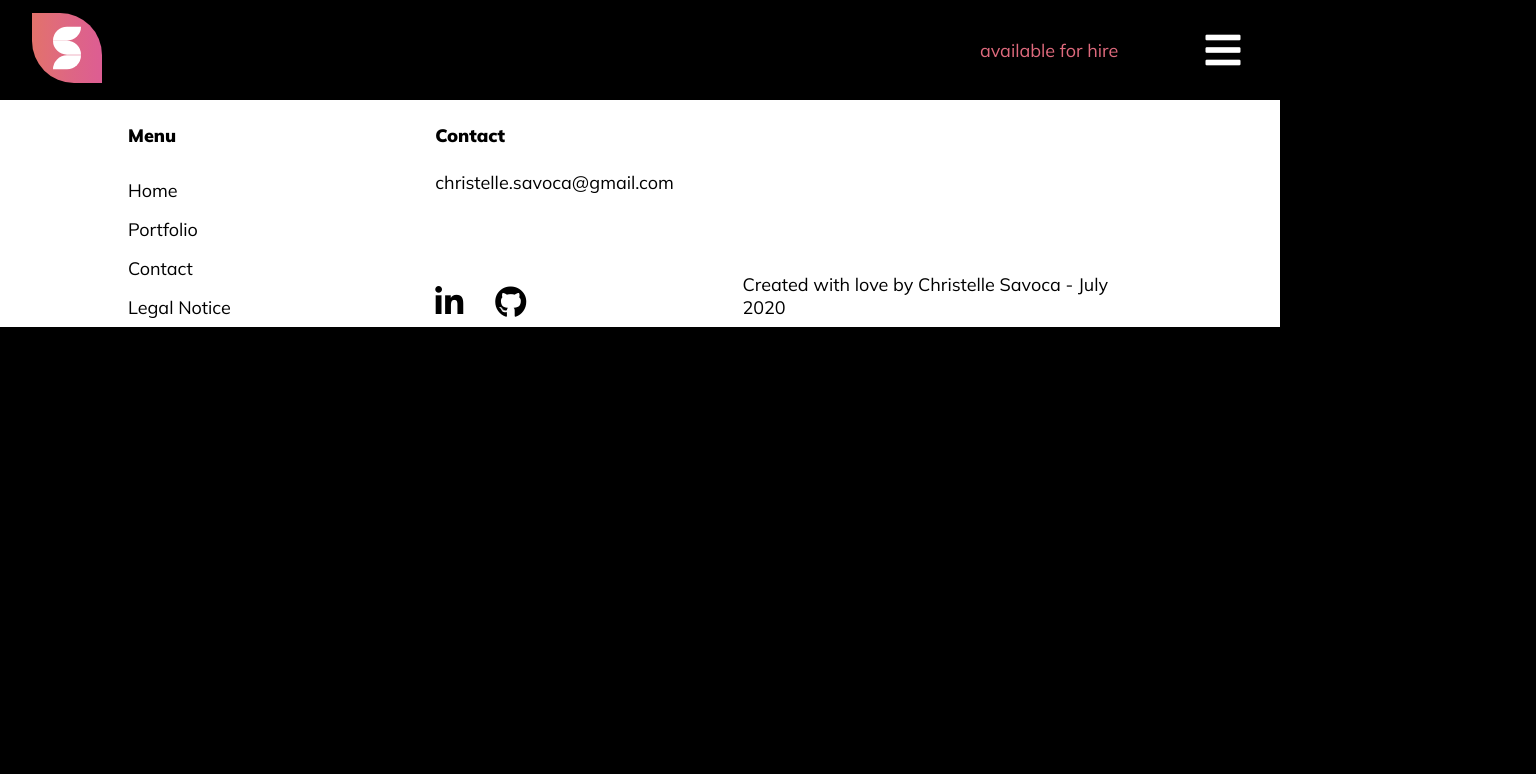
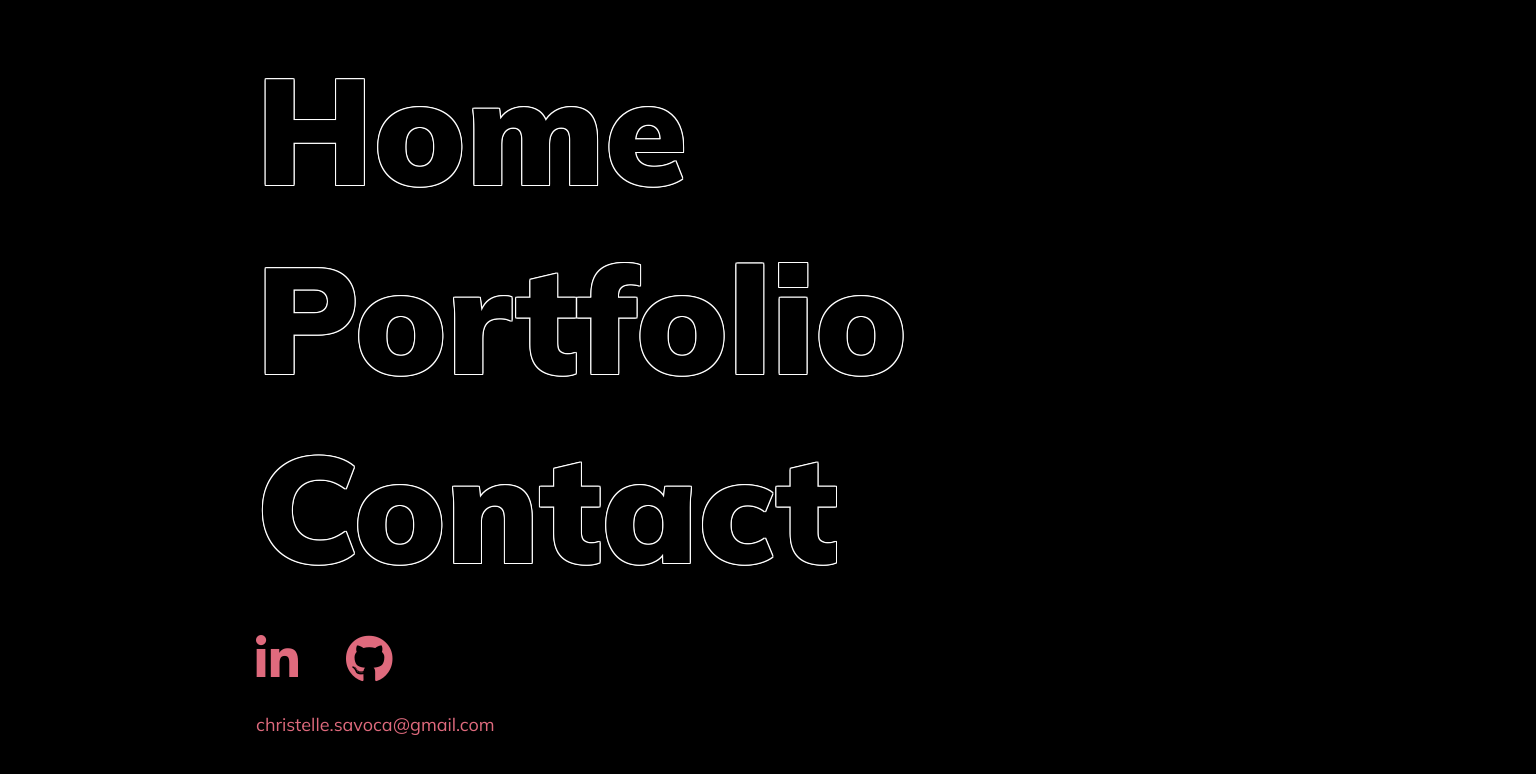
Before and after one commit to Chris-css/christelle_savoca_portfolio_front, a React (Create React App) app in the folder portfolio-chriscss/: page /burger in a window 1280 px wide. Shown: the top 774 px of the page, 1536 px wide, since content can reach past the window. Built offline with nearby package versions, Linux system fonts and the light colour scheme.

Commit message:
burger menu

```diff
--- a/portfolio-chriscss/src/App.js
+++ b/portfolio-chriscss/src/App.js
@@ -1,19 +1,19 @@
 import React from "react";
 import { Route, Switch } from "react-router-dom";
-import NavBar from "./components/NavBar";
+import Burger from "./components/Burger"
 import Home from "./components/Home";
-import Footer from "./components/Footer";
+
 import "./App.css";
 
 function App() {
     return (
         <div className="App">
-            <NavBar />
+
             <Switch>
                 <Route path="/" component={Home} exact />
+                <Route path="/burger" component={Burger} exact />
 
             </Switch>
-            <Footer />
         </div>
     );
 }
--- /dev/null
+++ b/portfolio-chriscss/src/components/Burger.jsx
@@ -0,0 +1,32 @@
+import React from "react";
+import { Link } from "react-router-dom";
+import "../style/Burger.css";
+
+const Burger = () => {
+    return (
+        <div className="burger">
+        <div className="link-burger">
+        <h1>Home</h1>
+        <h1>Portfolio</h1>
+        <h1>Contact</h1>
+        </div>
+        <div className="contact-burger">
+                <div className="burger-icon">
+                    <Link to="/">
+                        <i class="fab fa-linkedin-in"></i>
+                    </Link>
+                    <Link to="/">
+                        <i class="fab fa-github"></i>
+                    </Link>
+                </div>
+                <div>
+                    <Link to="/">
+                        <h5>christelle.savoca@gmail.com</h5>
+                    </Link>
+                </div>
+        </div>
+        </div>
+    );
+};
+
+export default Burger;
--- a/portfolio-chriscss/src/components/Home.jsx
+++ b/portfolio-chriscss/src/components/Home.jsx
@@ -1,5 +1,8 @@
 import React, { useState, useEffect } from "react";
 import { Link } from "react-router-dom";
+import NavBar from "./NavBar";
+import Footer from "./Footer";
+
 import axios from "axios";
 import Skills from "./Skills";
 import PortfolioButton from "./PortfolioButton";
@@ -18,6 +21,8 @@ const Home = () => {
     }, []);
 
     return (
+        <>
+        <NavBar />
         <div className="home-box">
             {developpers.map((developper) => (
                 <>
@@ -75,6 +80,8 @@ const Home = () => {
                 </>
             ))}
         </div>
+        <Footer />
+        </>
     );
 };
 
--- a/portfolio-chriscss/src/components/NavBar.jsx
+++ b/portfolio-chriscss/src/components/NavBar.jsx
@@ -15,7 +15,7 @@ function NavBar() {
             </Link>
             <div className="navbar-menu">
             <Link to="/">available for hire</Link>
-            <Link to="/">
+            <Link to="/burger">
                 <div className="menu-icon-box">
                     <i className="fas fa-bars"></i>
                 </div>
--- /dev/null
+++ b/portfolio-chriscss/src/style/Burger.css
@@ -0,0 +1,27 @@
+.burger {
+    display: flex;
+    flex-direction: column;
+    margin-left: 20%;
+    width: 100vw;
+    height: 100vh;
+    justify-content: space-evenly;
+}
+
+.burger-icon i {
+    font-size: 3rem;
+    margin-right: 3rem;
+}
+
+/*
+Version mobile
+*/
+@media screen and (max-width: 450px) {
+    .burger {
+        margin-left: 10%;
+    }
+
+    .contact-burger {
+        margin-left: 10%;
+    }
+
+}
```
